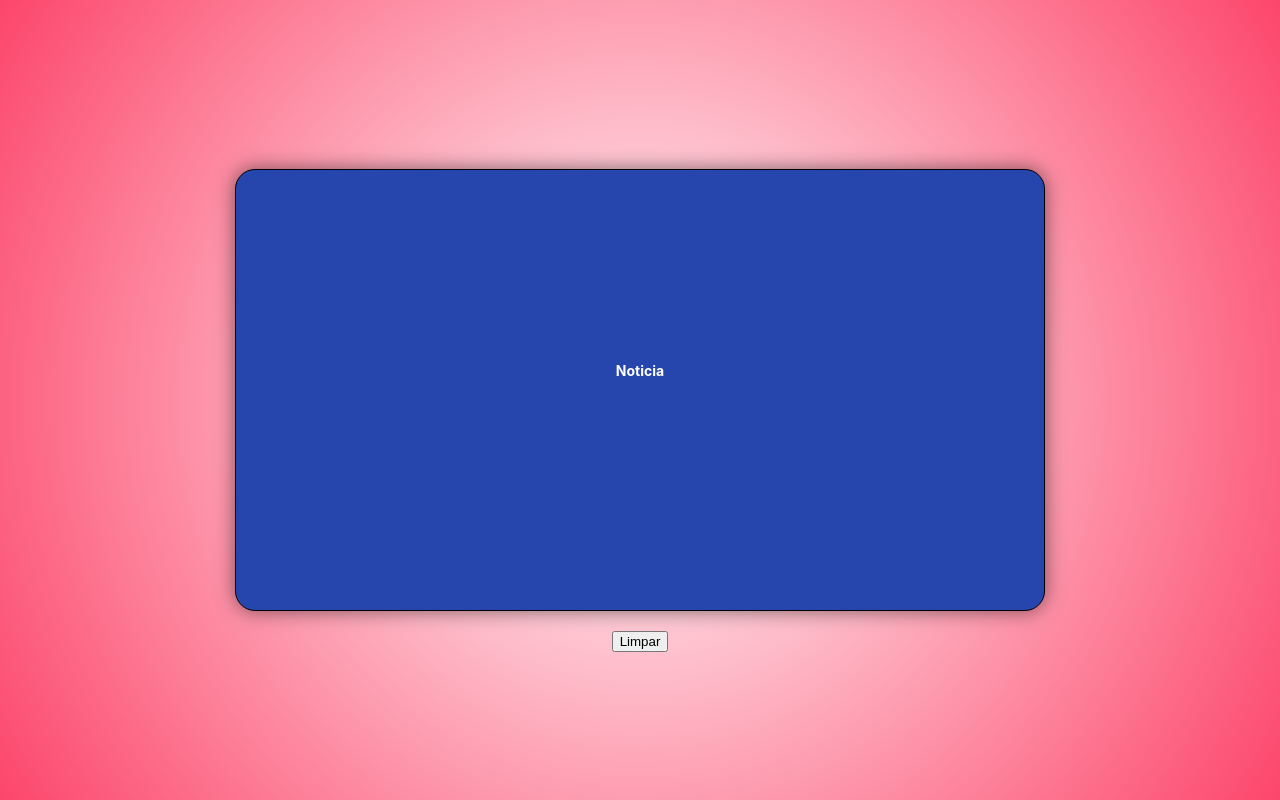
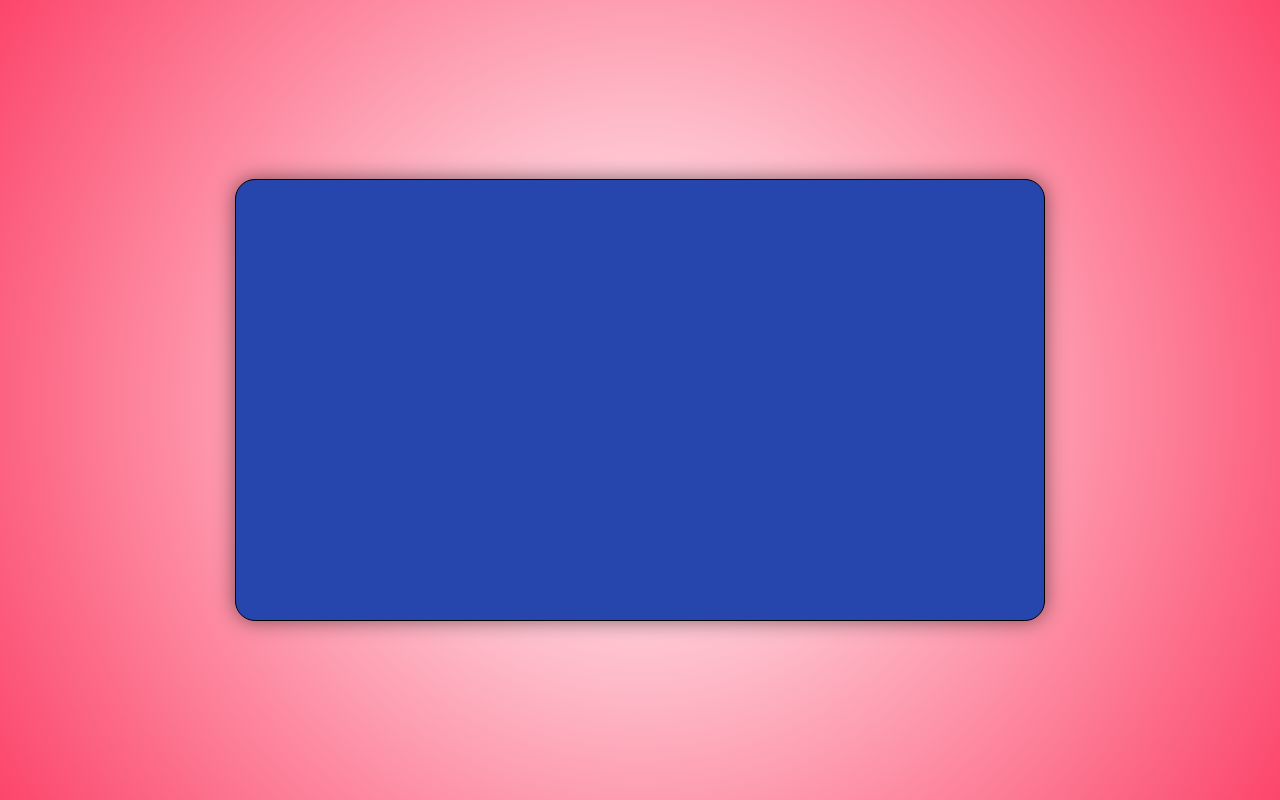
Before and after one commit to daniellourenco-Samba/beloved, a React (Create React App) app: page / in a window 1280 px wide. Built offline with nearby package versions, Linux system fonts and the light colour scheme.

Commit message:
Update App.jsx

```diff
--- a/src/App.jsx
+++ b/src/App.jsx
@@ -1,41 +1,12 @@
-import { useState } from 'react';
 import './App.css';
-import axios from "axios";
 
 import Card from './components/Card'
 
 function App() {
 
-  const url = "https://apiu.vercel.app/";
-  const [noticia, setNoticia] = useState([]);
-
-
-  const carregaNoticia = async () => {
-      setNoticia([])
-      await axios({
-          method: "get",
-            url: url
-          }).then(function (response) {
-            let dado = response.data
-            carregaDadoNaTela(dado)
-          });
-  }
-
-  const carregaDadoNaTela = (dado)=>{
-    setTimeout(2000)
-    setNoticia(dado)
-  }
-
-  const limpar = () => {
-    setNoticia([])
-  }
-
-  setInterval(carregaNoticia, 4200000)
-
   return (
     <div className="App">
-      <Card texto="Noticia" noticia={noticia.Noticia} buscaNoticia={carregaNoticia}></Card>
-      <button onClick={limpar}> Limpar </button>
+      <Card></Card>
   </div>
   );
 }
```
